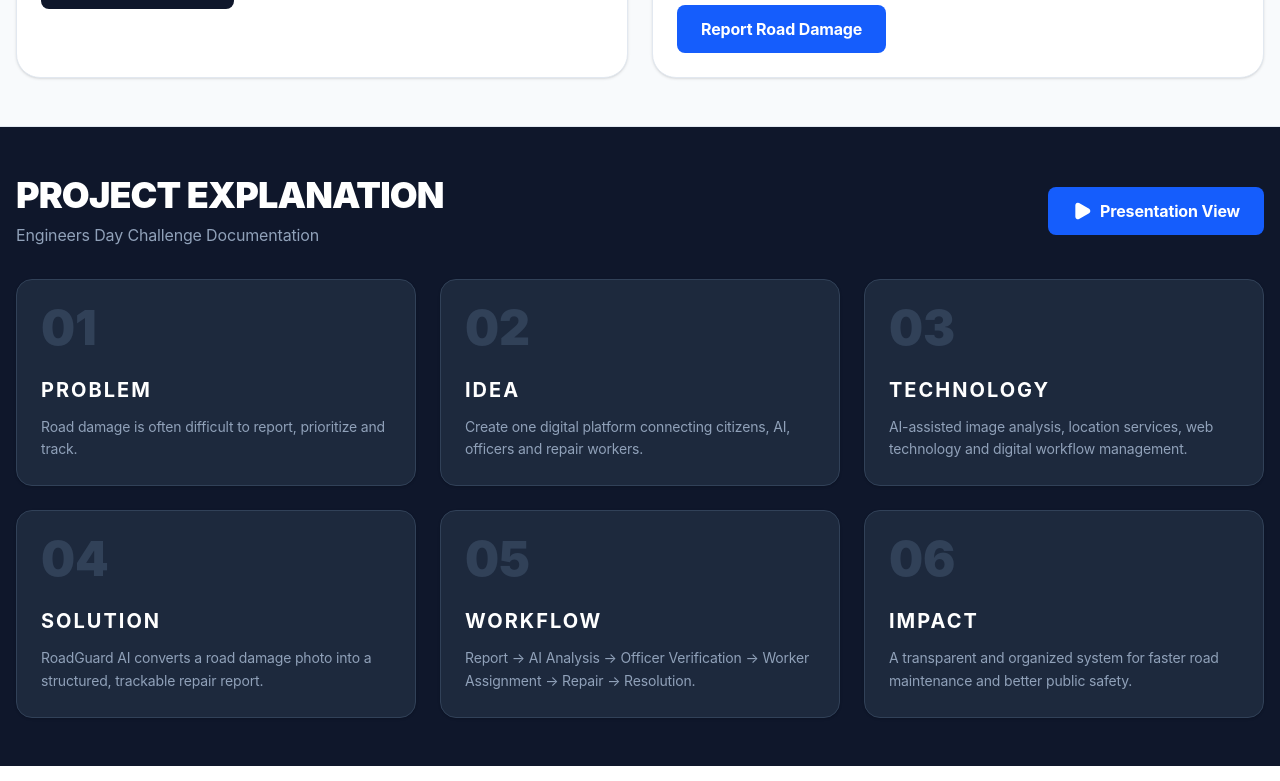
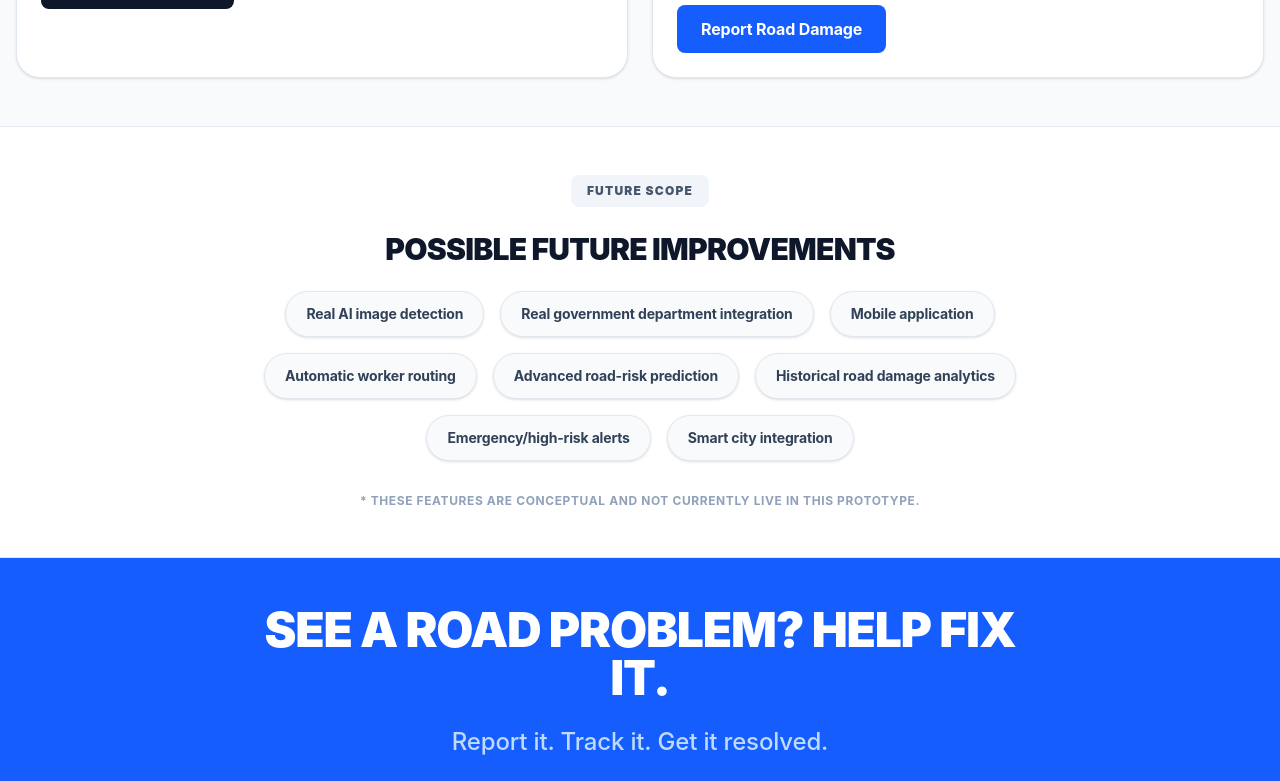
Before and after one commit to madhanvishanth11-cpu/ROADGUARD-AI, a React (Vite) app: page / in a window 1280 px wide. Shown: the part 3400-4181 px from the top of the page. Built offline with nearby package versions, Linux system fonts and the light colour scheme.

Commit message:
Remove legacy PROJECT EXPLANATION section from LandingPage

```diff
--- a/src/pages/public/LandingPage.tsx
+++ b/src/pages/public/LandingPage.tsx
@@ -1,107 +1,16 @@
 import { useTitle } from '../../hooks/useTitle';
-import { useState } from 'react';
 import { Link } from 'react-router-dom';
 import {
   ArrowRight, Activity, MapPin, CheckCircle, Shield,
   AlertTriangle, EyeOff, LayoutDashboard,
-  Camera, Zap, Users, Brain, Wrench, Building2,
-  X, ChevronLeft, ChevronRight, Play
+  Camera, Zap, Users, Brain, Wrench, Building2
 } from 'lucide-react';
-
-// --- Presentation View Component ---
-const PresentationDeck = ({ onClose }: { onClose: () => void }) => {
-  const [slide, setSlide] = useState(0);
-
-  const slides = [
-    {
-      title: "RoadGuard AI",
-      content: "Smarter Roads. Faster Repairs. Safer Communities.\n\nAn AI-powered road damage reporting and repair tracking platform that connects citizens, officers and workers through one simple system."
-    },
-    {
-      title: "The Problem",
-      content: "Road damage such as potholes, cracks and damaged road surfaces can create accidents, traffic problems and inconvenience for the public.\n\nCitizens often don't know where to report, and authorities lack prioritized data."
-    },
-    {
-      title: "Our Solution",
-      content: "A unified digital platform connecting:\n\n1. Citizens (Reporting)\n2. AI (Analysis & Prioritization)\n3. Officers (Verification & Management)\n4. Workers (Execution)\n\nCreating a complete, transparent, and actionable workflow."
-    },
-    {
-      title: "How It Works",
-      content: "1. Citizen Reports issue via mobile\n2. AI analyzes damage type & severity\n3. Officer verifies & assigns priority\n4. Worker is dispatched with location data\n5. Repair is completed & verified\n6. Citizen tracks resolution in real-time"
-    },
-    {
-      title: "Technology",
-      content: "• AI-assisted Image Analysis\n• Real-time Geolocation Services\n• Secure Role-based Web Architecture\n• Digital Workflow & Assignment Management\n• Cloud Database & Storage"
-    },
-    {
-      title: "Who Benefits",
-      content: "CITIZENS: Easy reporting and transparent tracking.\nOFFICERS: Centralized dashboard to prioritize and manage reports.\nWORKERS: Clear assignments and accurate location data.\nCOMMUNITIES: Safer, better-maintained roads."
-    },
-    {
-      title: "Expected Impact",
-      content: "• Faster Reporting\n• Better Prioritization of critical issues\n• Transparent Tracking for the public\n• Efficient Coordination across departments\n• Safer Communities overall"
-    },
-    {
-      title: "Future Scope",
-      content: "• Integration with real Government Departments\n• Dedicated Mobile Native Application\n• Automatic Worker Routing Algorithms\n• Historical Road Damage Analytics\n• Smart City Infrastructure Integration"
-    }
-  ];
-
-  return (
-    <div className="fixed inset-0 z-[100] bg-slate-900 flex flex-col">
-      <div className="flex justify-between items-center p-6 bg-slate-800 text-white border-b border-slate-700">
-        <div className="font-bold tracking-widest text-slate-400 text-sm">ROADGUARD AI • ENGINEERS DAY</div>
-        <button onClick={onClose} className="hover:bg-slate-700 p-2 rounded-lg transition-colors flex items-center gap-2 font-bold text-sm">
-          <X className="w-5 h-5" /> Exit Presentation
-        </button>
-      </div>
-
-      <div className="flex-1 flex items-center justify-center p-6 relative bg-slate-900">
-        <div className="max-w-4xl w-full aspect-video bg-white dark:bg-[#111111] rounded-2xl shadow-2xl p-12 flex flex-col justify-center relative overflow-hidden transition-colors">
-          <div className="absolute top-0 left-0 w-full h-2 bg-slate-100 dark:bg-[#151515]">
-            <div className="h-full bg-blue-600 transition-all duration-300" style={{ width: `${((slide + 1) / slides.length) * 100}%` }}></div>
-          </div>
-
-          <h2 className="text-4xl md:text-5xl font-black text-slate-900 dark:text-white mb-8 transition-colors">{slides[slide].title}</h2>
-          <div className="text-xl md:text-2xl text-slate-600 dark:text-[#A1A1AA] whitespace-pre-line leading-relaxed transition-colors">
-            {slides[slide].content}
-          </div>
-        </div>
-      </div>
-
-      <div className="bg-slate-800 p-6 flex justify-between items-center text-white border-t border-slate-700">
-        <button
-          onClick={() => setSlide(s => Math.max(0, s - 1))}
-          disabled={slide === 0}
-          className="px-6 py-3 bg-slate-700 hover:bg-slate-600 disabled:opacity-50 disabled:cursor-not-allowed rounded-lg font-bold flex items-center gap-2 transition-colors"
-        >
-          <ChevronLeft className="w-5 h-5" /> Previous
-        </button>
-        <div className="font-mono text-slate-400 font-bold tracking-widest">
-          {slide + 1} / {slides.length}
-        </div>
-        <button
-          onClick={() => setSlide(s => Math.min(slides.length - 1, s + 1))}
-          disabled={slide === slides.length - 1}
-          className="px-6 py-3 bg-blue-600 hover:bg-blue-700 disabled:opacity-50 disabled:cursor-not-allowed rounded-lg font-bold flex items-center gap-2 transition-colors"
-        >
-          Next <ChevronRight className="w-5 h-5" />
-        </button>
-      </div>
-    </div>
-  );
-};
-
 
 export const LandingPage = () => {
   useTitle('RoadGuard AI — Smart Road Damage Management');
 
-  const [showPresentation, setShowPresentation] = useState(false);
-
   return (
     <div className="bg-white dark:bg-black flex flex-col min-h-screen font-sans transition-colors duration-200">
-
-      {showPresentation && <PresentationDeck onClose={() => setShowPresentation(false)} />}
 
       {/* 1. HERO SECTION */}
       <section className="bg-gradient-to-b from-blue-50 to-slate-50 dark:from-black dark:to-black pt-16 pb-16 border-b border-slate-200 dark:border-[#2A2A2A] text-center px-4 relative overflow-hidden transition-colors">
@@ -337,40 +246,7 @@ export const LandingPage = () => {
         </div>
       </section>
 
-      {/* 11 & 12. PPT-STYLE PROJECT EXPLANATION */}
-      <section className="py-12 px-4 bg-slate-900 dark:bg-black text-white relative transition-colors">
-        <div className="max-w-7xl mx-auto">
-          <div className="flex flex-col md:flex-row justify-between items-center mb-8 gap-6">
-            <div>
-              <h2 className="text-4xl font-black">PROJECT EXPLANATION</h2>
-              <p className="text-slate-400 mt-2">Engineers Day Challenge Documentation</p>
-            </div>
-            <button
-              onClick={() => setShowPresentation(true)}
-              className="px-6 py-3 bg-blue-600 hover:bg-blue-500 text-white font-bold rounded-lg flex items-center gap-2 transition-colors"
-            >
-              <Play className="w-5 h-5 fill-current" /> Presentation View
-            </button>
-          </div>
 
-          <div className="grid grid-cols-1 md:grid-cols-2 lg:grid-cols-3 gap-6">
-            {[
-              { num: '01', title: 'PROBLEM', desc: 'Road damage is often difficult to report, prioritize and track.' },
-              { num: '02', title: 'IDEA', desc: 'Create one digital platform connecting citizens, AI, officers and repair workers.' },
-              { num: '03', title: 'TECHNOLOGY', desc: 'AI-assisted image analysis, location services, web technology and digital workflow management.' },
-              { num: '04', title: 'SOLUTION', desc: 'RoadGuard AI converts a road damage photo into a structured, trackable repair report.' },
-              { num: '05', title: 'WORKFLOW', desc: 'Report → AI Analysis → Officer Verification → Worker Assignment → Repair → Resolution.' },
-              { num: '06', title: 'IMPACT', desc: 'A transparent and organized system for faster road maintenance and better public safety.' }
-            ].map((card, i) => (
-              <div key={i} className="bg-slate-800 p-6 rounded-2xl border border-slate-700 group hover:border-blue-500 transition-all hover:-translate-y-1 shadow-sm">
-                <div className="text-5xl font-black text-slate-700 mb-6 group-hover:text-blue-500 transition-colors">{card.num}</div>
-                <h3 className="text-xl font-bold mb-3 tracking-widest uppercase">{card.title}</h3>
-                <p className="text-slate-400 text-sm leading-relaxed">{card.desc}</p>
-              </div>
-            ))}
-          </div>
-        </div>
-      </section>
 
       {/* 13. FUTURE SCOPE */}
       <section className="py-12 px-4 bg-white dark:bg-black border-b border-slate-200 dark:border-[#2A2A2A] transition-colors">
```
